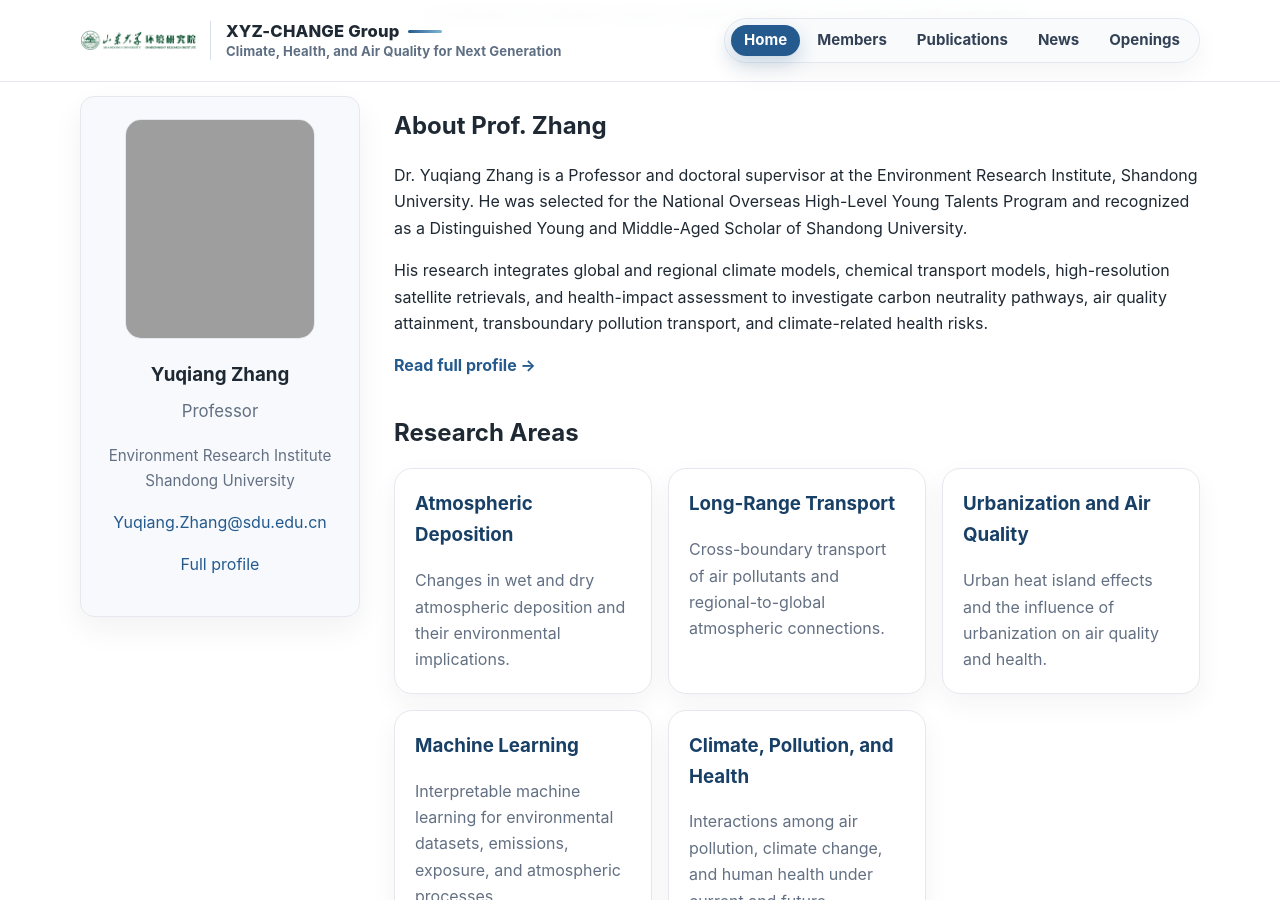
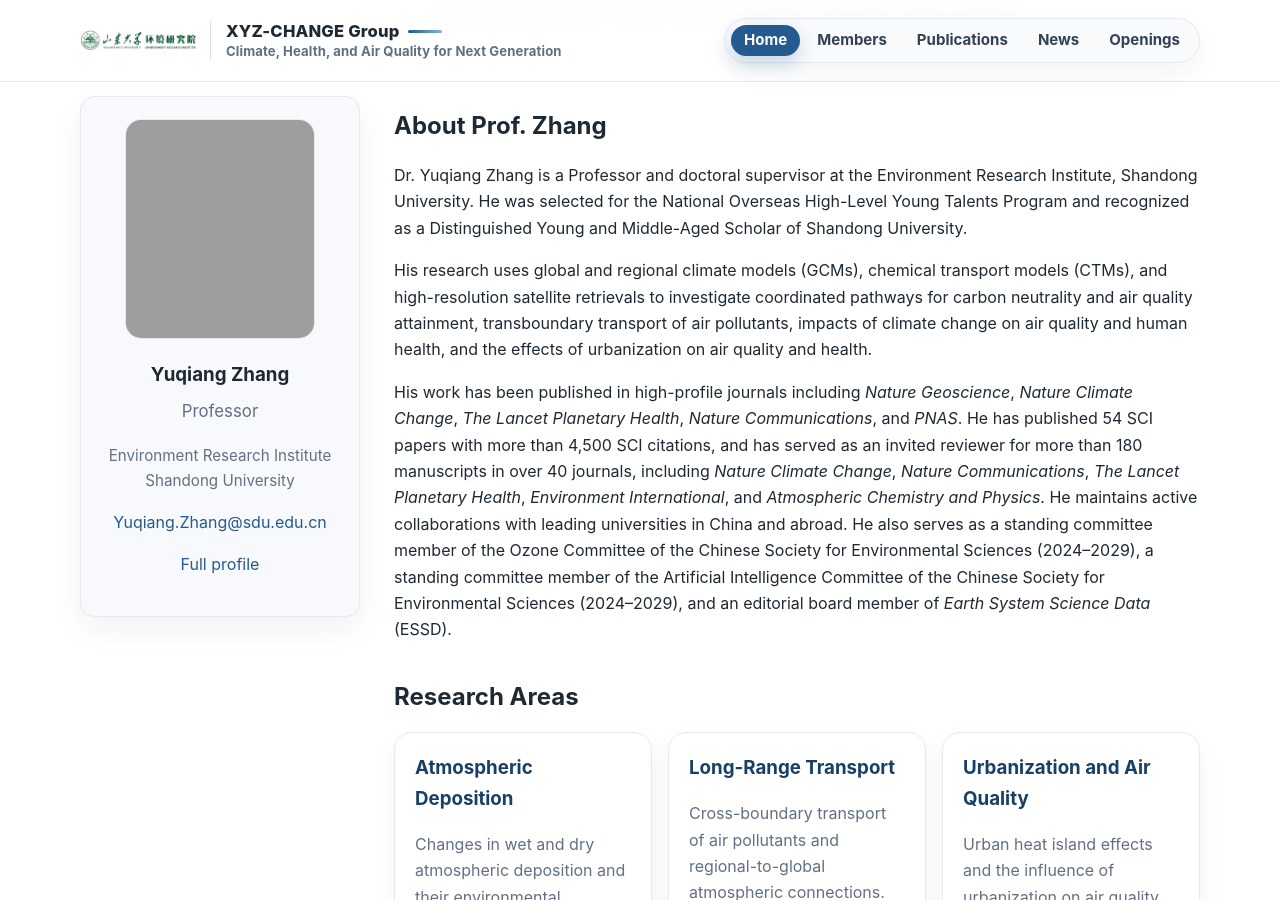
Before and after one commit to MuJSh/xyz_CHANGE, a Jekyll site: the page built from index.md, in a window 1280 px wide and 900 px high, scrolled down 804 px. Built offline with Jekyll 4.4.1, drawn with Linux system fonts in a browser that asks for light colours.

Commit message:
Revert Prof Zhang homepage section

```diff
--- a/index.md
+++ b/index.md
@@ -43,9 +43,11 @@ permalink: /
         Dr. Yuqiang Zhang is a Professor and doctoral supervisor at the Environment Research Institute, Shandong University. He was selected for the National Overseas High-Level Young Talents Program and recognized as a Distinguished Young and Middle-Aged Scholar of Shandong University.
       </p>
       <p>
-        His research integrates global and regional climate models, chemical transport models, high-resolution satellite retrievals, and health-impact assessment to investigate carbon neutrality pathways, air quality attainment, transboundary pollution transport, and climate-related health risks.
+        His research uses global and regional climate models (GCMs), chemical transport models (CTMs), and high-resolution satellite retrievals to investigate coordinated pathways for carbon neutrality and air quality attainment, transboundary transport of air pollutants, impacts of climate change on air quality and human health, and the effects of urbanization on air quality and health.
       </p>
-      <p><strong><a href="{{ '/members/yuqiang-zhang/' | relative_url }}">Read full profile →</a></strong></p>
+      <p>
+        His work has been published in high-profile journals including <em>Nature Geoscience</em>, <em>Nature Climate Change</em>, <em>The Lancet Planetary Health</em>, <em>Nature Communications</em>, and <em>PNAS</em>. He has published 54 SCI papers with more than 4,500 SCI citations, and has served as an invited reviewer for more than 180 manuscripts in over 40 journals, including <em>Nature Climate Change</em>, <em>Nature Communications</em>, <em>The Lancet Planetary Health</em>, <em>Environment International</em>, and <em>Atmospheric Chemistry and Physics</em>. He maintains active collaborations with leading universities in China and abroad. He also serves as a standing committee member of the Ozone Committee of the Chinese Society for Environmental Sciences (2024–2029), a standing committee member of the Artificial Intelligence Committee of the Chinese Society for Environmental Sciences (2024–2029), and an editorial board member of <em>Earth System Science Data</em> (ESSD).
+      </p>
     </section>
 
     <section>
```
